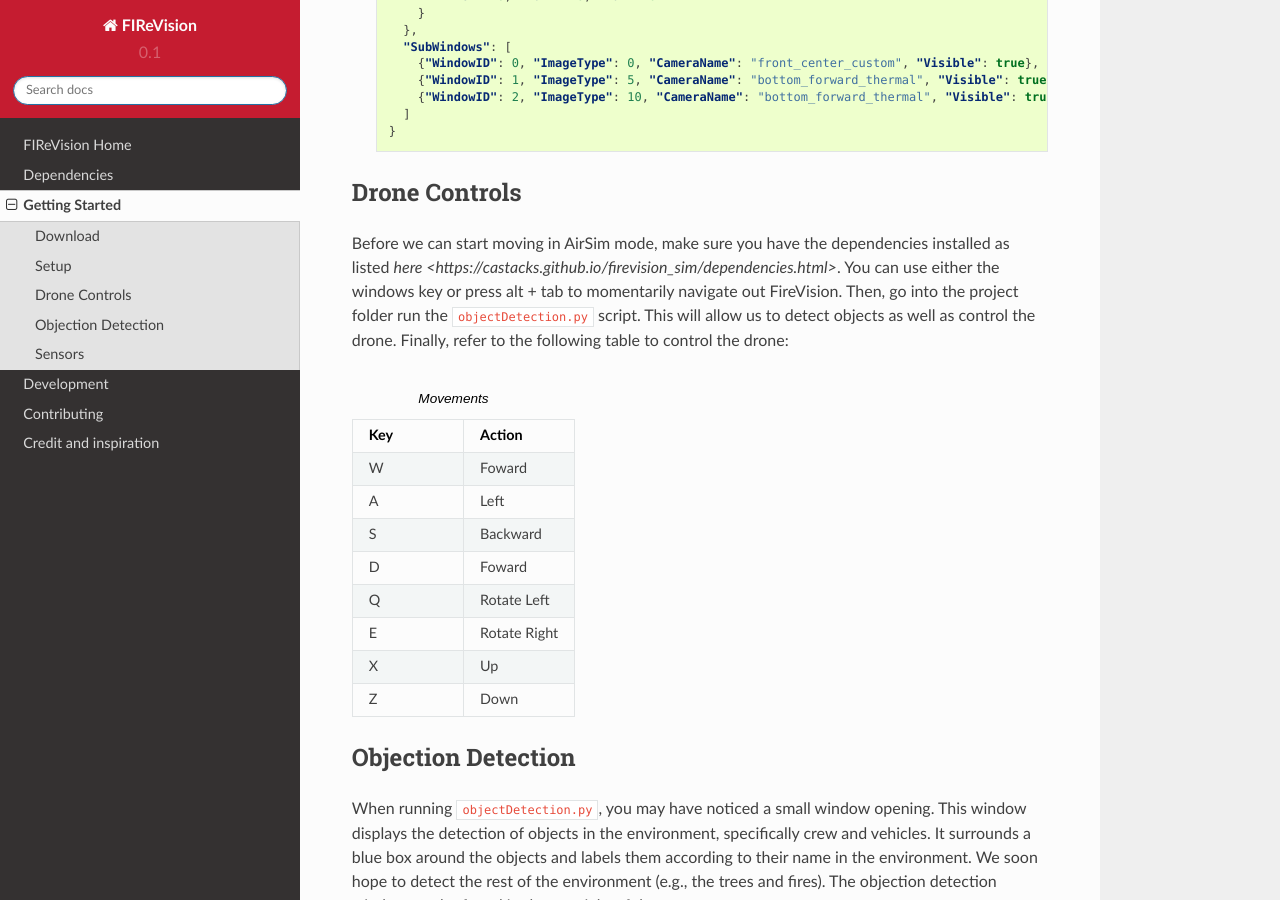
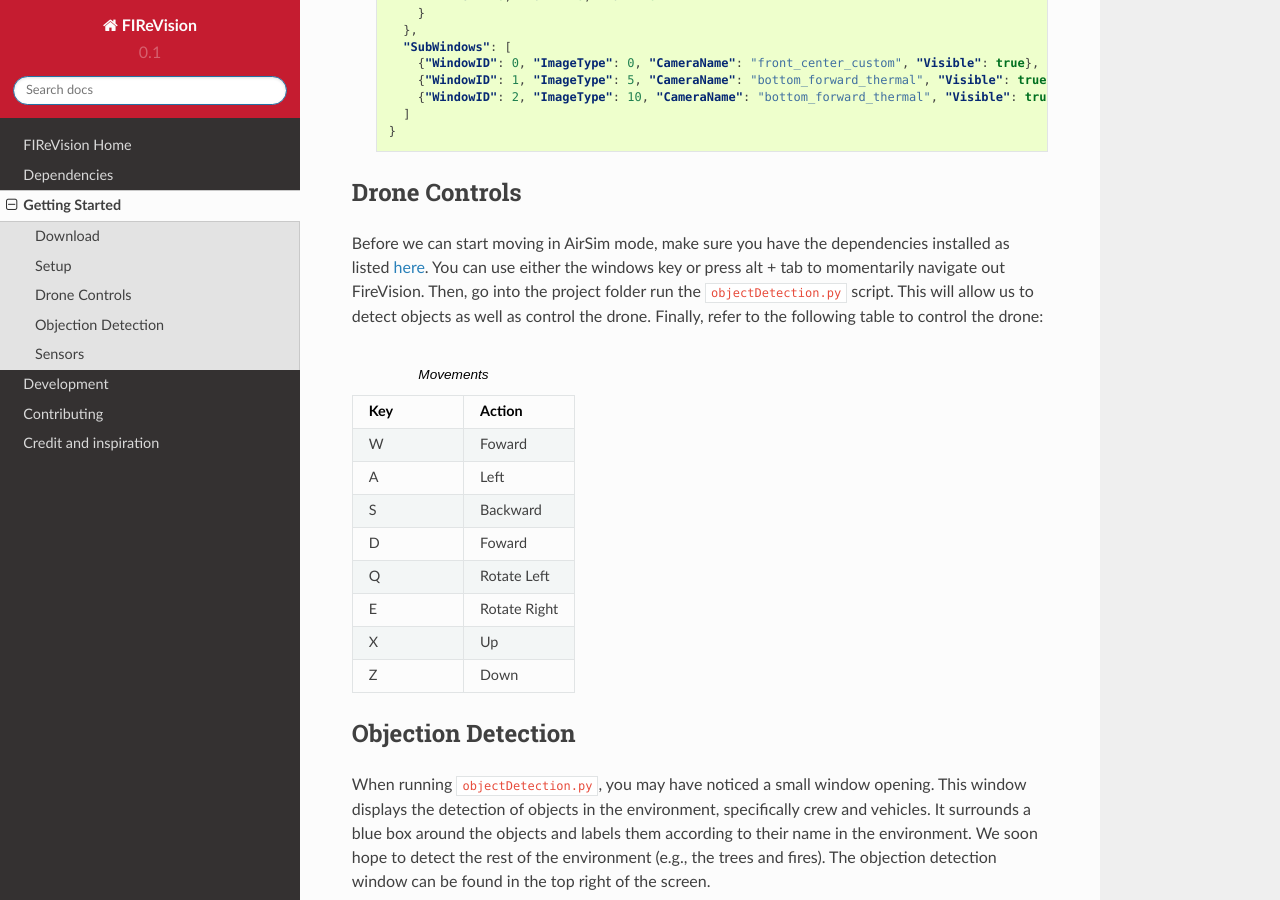
Before and after one commit to castacks/firevision_sim, a Sphinx documentation site: the page built from docs/getting_started.rst, in a window 1280 px wide and 900 px high, scrolled down 1986 px. Built offline with Sphinx 7.4.7 and the Read the Docs theme 2.0.0, drawn with Linux system fonts in a browser that asks for light colours; pages that are not in the unit, such as notebooks, are missing from menus.

Commit message:
Getting dependies page link to work

```diff
--- a/docs/getting_started.rst
+++ b/docs/getting_started.rst
@@ -114,7 +114,7 @@
 
 Drone Controls
 -------
-Before we can start moving in AirSim mode, make sure you have the dependencies installed as listed `here <https://castacks.github.io/firevision_sim/dependencies.html>`. You can use either the windows key or press alt + tab to momentarily navigate out FireVision. Then, go into the project folder run the ``objectDetection.py`` script. This will allow us to detect objects as well as control the drone. Finally, refer to the following table to control the drone:
+Before we can start moving in AirSim mode, make sure you have the dependencies installed as listed `here <https://castacks.github.io/firevision_sim/dependencies.html>`_. You can use either the windows key or press alt + tab to momentarily navigate out FireVision. Then, go into the project folder run the ``objectDetection.py`` script. This will allow us to detect objects as well as control the drone. Finally, refer to the following table to control the drone:
 
 .. list-table:: Movements
    :widths: 25 25
```
